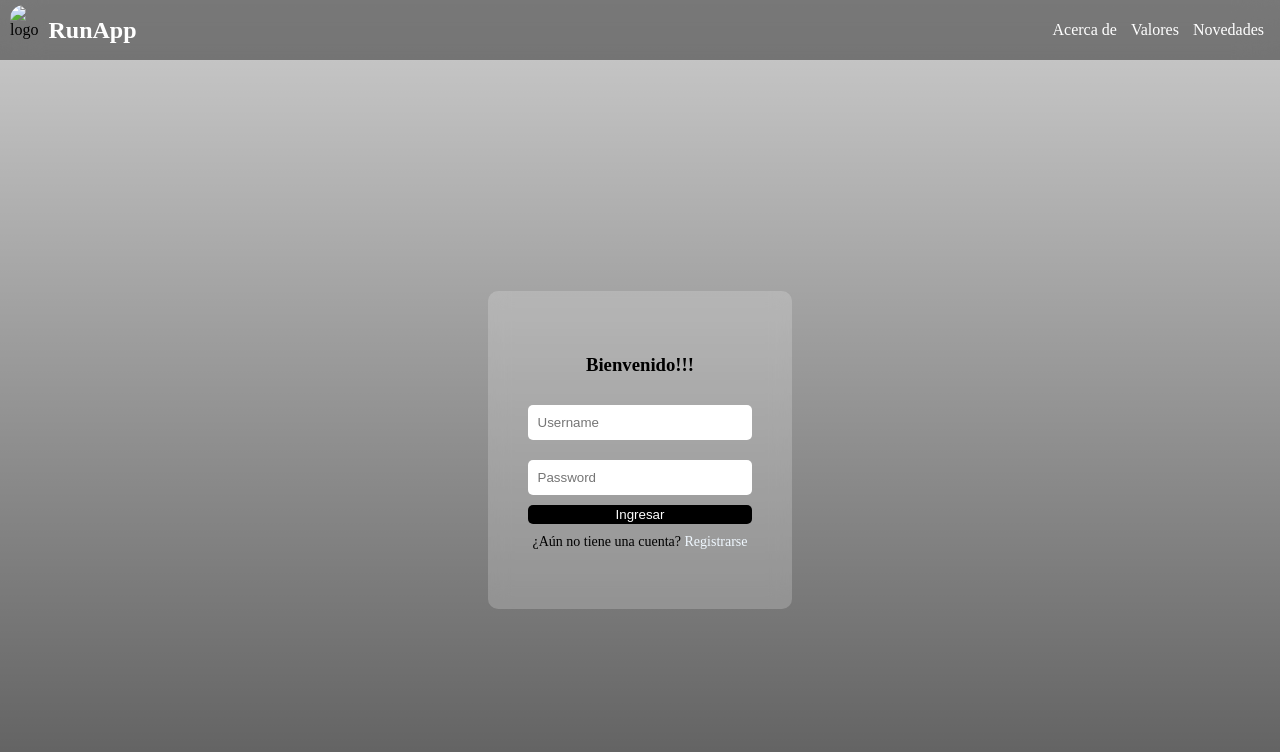
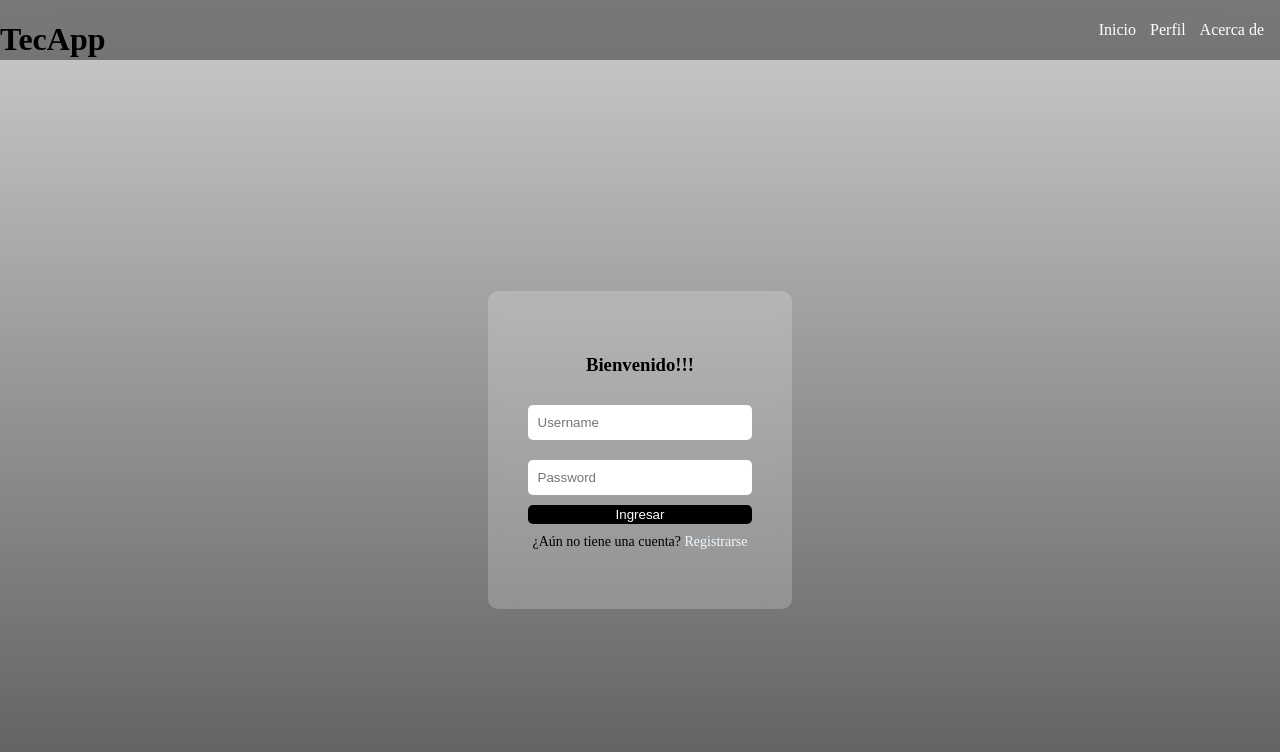
Before and after one commit to Yagogo39/TecApp, a plain HTML site: page index.html in a window 1280 px wide. Drawn offline with Linux system fonts and the light colour scheme.

Commit message:
Update index.html

```diff
--- a/index.html
+++ b/index.html
@@ -3,21 +3,17 @@
 <head>
     <meta charset="UTF-8">
     <meta name="viewport" content="width=device-width, initial-scale=1.0">
-    <link rel="icon" href="./Imagenes/logo.webp">
-    <title>RunApp</title>
+    <title>TecApp</title>
     <link rel="stylesheet" href="styles.css">
 </head>
 
 <body>
     <div class="navigation">
-        <div id="logo">
-            <img src="./Imagenes/logo.webp" alt="logo">
-            <h2>RunApp</h2>
-        </div>
+        <h1>TecApp</h1>
         <ul>
+            <li><a href="">Inicio</a></li>
+            <li><a href="">Perfil</a></li>
             <li><a href="">Acerca de</a></li>
-            <li><a href="">Valores</a></li>
-            <li><a href="">Novedades</a></li>
         </ul>
     </div>
 
```
